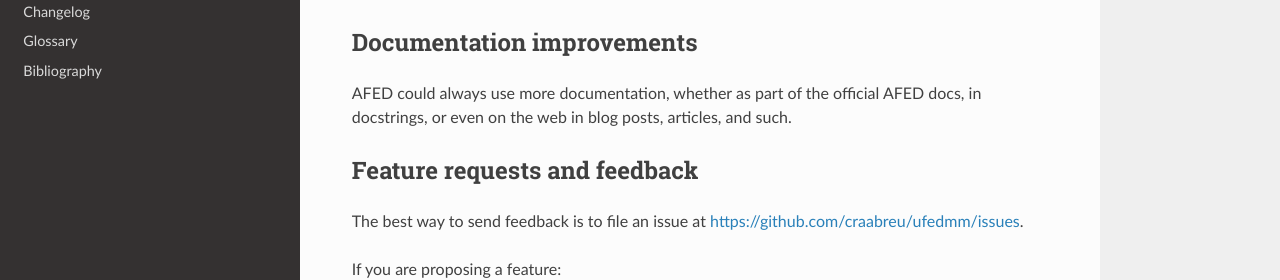
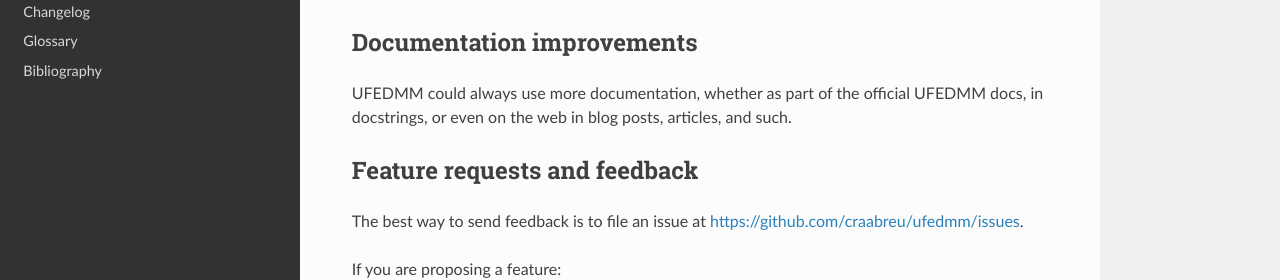
Before and after one commit to craabreu/ufedmm, a Sphinx documentation site: the page built from docs/contributing.rst, in a window 1280 px wide and 900 px high. Shown: the part 406-686 px from the top of the window. Built offline with Sphinx 7.4.7 and the Read the Docs theme 2.0.0, drawn with Linux system fonts in a browser that asks for light colours.

Commit message:
Small changes in documentation

```diff
--- a/docs/contributing.rst
+++ b/docs/contributing.rst
@@ -17,8 +17,8 @@
 Documentation improvements
 ==========================
 
-AFED could always use more documentation, whether as part of the
-official AFED docs, in docstrings, or even on the web in blog posts,
+UFEDMM could always use more documentation, whether as part of the
+official UFEDMM docs, in docstrings, or even on the web in blog posts,
 articles, and such.
 
 Feature requests and feedback
--- a/docs/glossary.rst
+++ b/docs/glossary.rst
@@ -4,7 +4,7 @@
 
 .. glossary::
 
-    AFED
+    UFED
         Unified Free Energy Dynamics
 
     NHC
--- a/docs/readme.rst
+++ b/docs/readme.rst
@@ -2,7 +2,7 @@
 Overview
 ========
 
-AFED is an OpenMM extension for applying the Unified Free Energy Dynamics method.
+UFEDMM is an OpenMM extension for applying the Unified Free Energy Dynamics method.
 
 * Free software: MIT license
 
--- a/docs/usage.rst
+++ b/docs/usage.rst
@@ -2,6 +2,6 @@
 Usage
 =====
 
-To use AFED for OpenMM in a project::
+To use UFEDMM for OpenMM in a project::
 
 	import ufedmm
```
